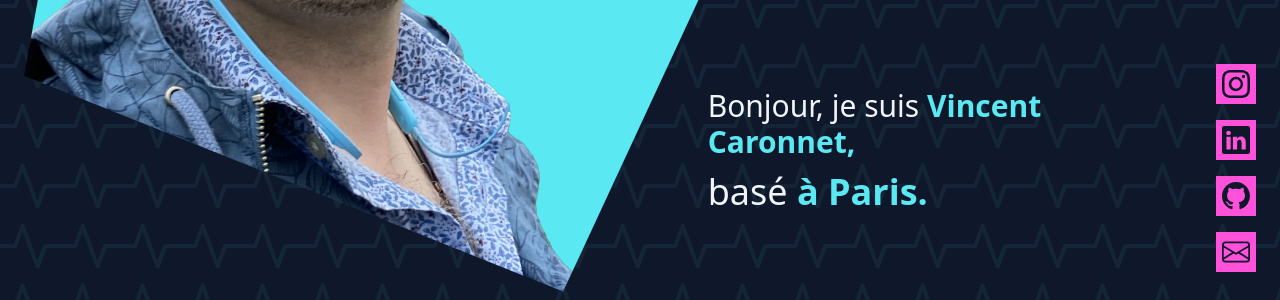
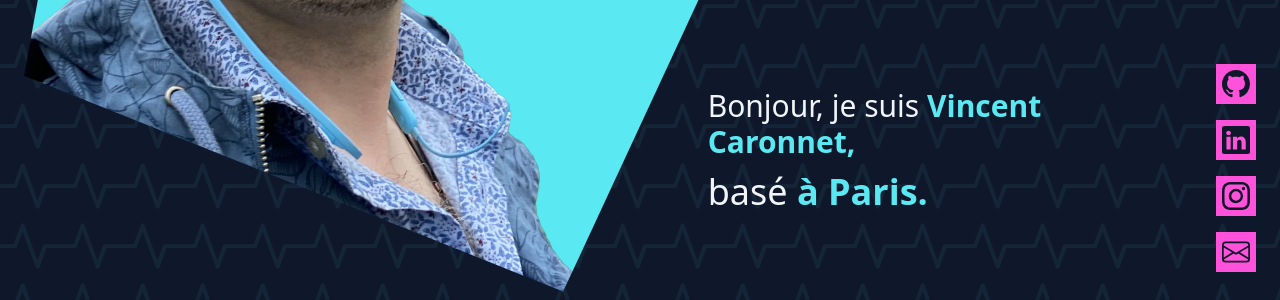
Before and after one commit to centvingt/my-portfolio, a Next.js app: page / in a window 1280 px wide. Shown: the part 504-804 px from the top of the page. Built offline with nearby package versions, Linux system fonts and the light colour scheme.

Commit message:
Ajout des URLs dans les boutons du footer

```diff
--- a/components/footer-component/index.tsx
+++ b/components/footer-component/index.tsx
@@ -1,19 +1,36 @@
 import { FC } from 'react'
 import { BsInstagram, BsLinkedin, BsGithub, BsEnvelope } from 'react-icons/bs'
+import Link from 'next/link'
 
 const FooterComponent: FC = () => (
     <footer className="fixed bottom-6 right-6 grid gap-4">
         <div className="grid h-10 w-10 items-center justify-center bg-tonic text-slate-900">
-            <BsInstagram size={'28px'} />
+            <Link href="https://github.com/centvingt/">
+                <a target="_blank" rel="nofollow">
+                    <BsGithub size={'28px'} />
+                </a>
+            </Link>
         </div>
         <div className="grid h-10 w-10 items-center justify-center bg-tonic text-slate-900">
-            <BsLinkedin size={'28px'} />
+            <Link href="https://www.linkedin.com/in/120design/">
+                <a target="_blank" rel="nofollow">
+                    <BsLinkedin size={'28px'} />
+                </a>
+            </Link>
         </div>
         <div className="grid h-10 w-10 items-center justify-center bg-tonic text-slate-900">
-            <BsGithub size={'28px'} />
+            <Link href="https://www.instagram.com/apps.120design/">
+                <a target="_blank" rel="nofollow">
+                    <BsInstagram size={'28px'} />
+                </a>
+            </Link>
         </div>
         <div className="grid h-10 w-10 items-center justify-center bg-tonic text-slate-900">
-            <BsEnvelope size={'28px'} />
+            <Link href="/contact/">
+                <a>
+                    <BsEnvelope size={'28px'} />
+                </a>
+            </Link>
         </div>
     </footer>
 )
```
